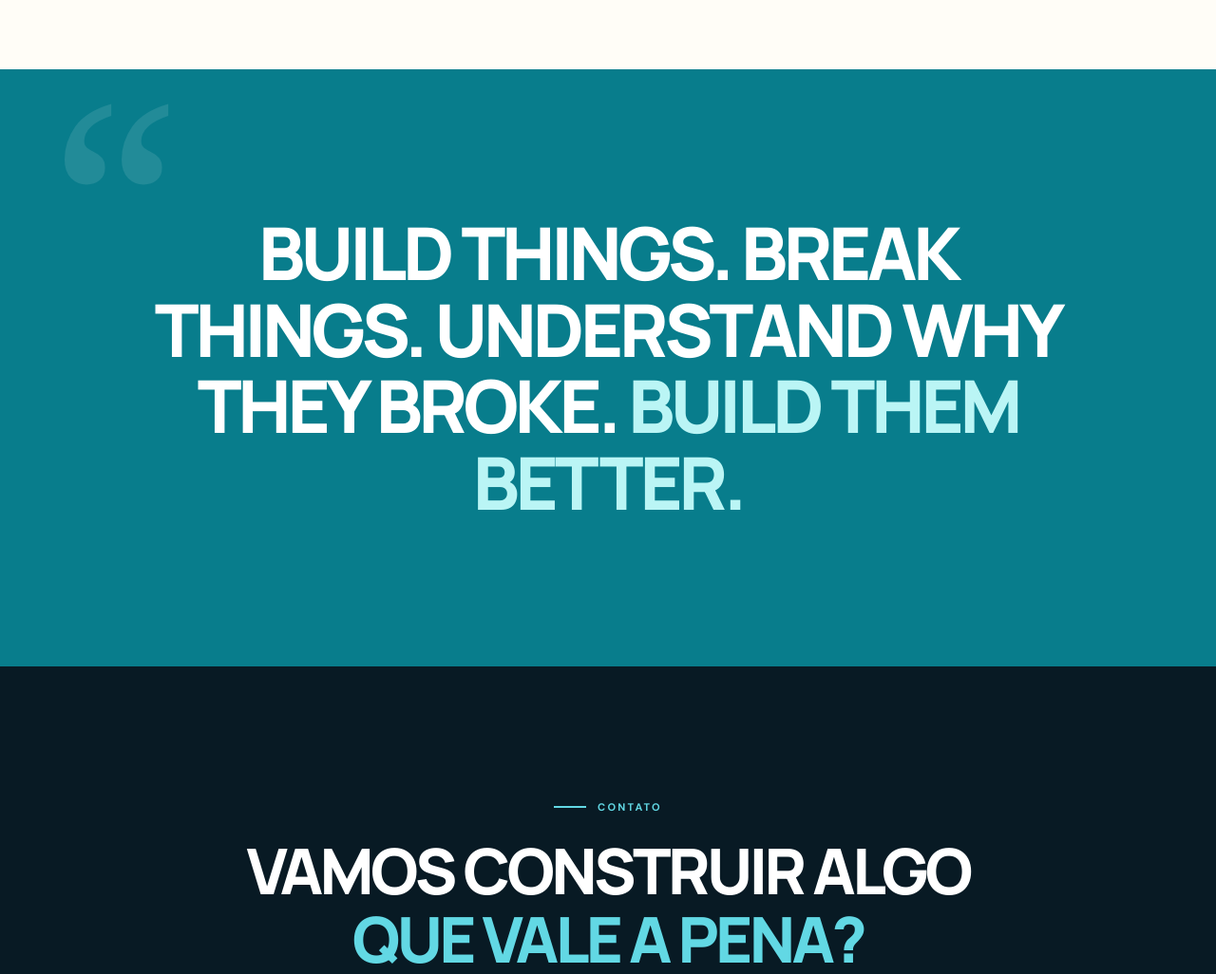
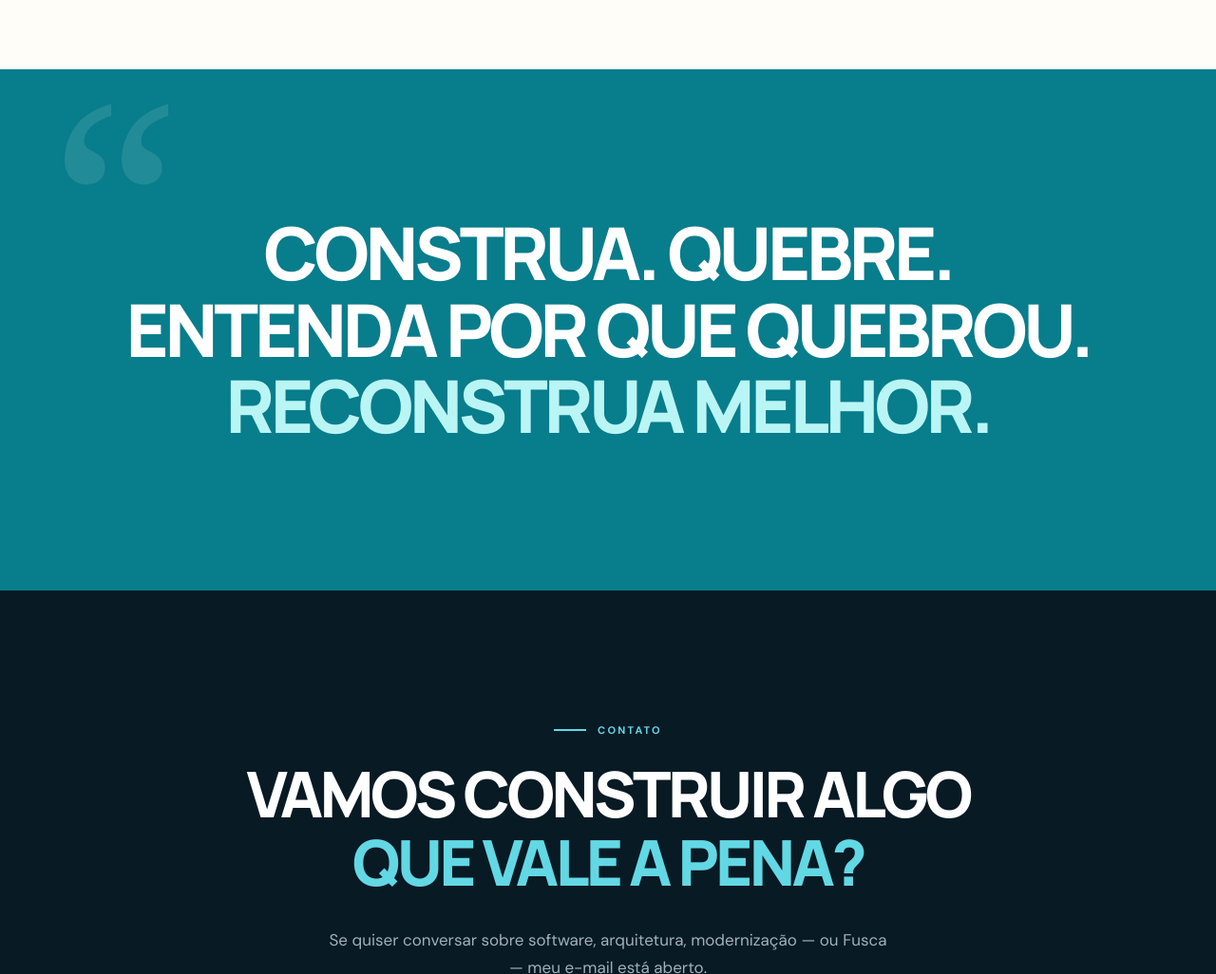
Before and after one commit to paulosantanalins/paulosantanalins.github.io, a plain HTML site: page index.html in a window 1280 px wide. Shown: the part 7100-8126 px from the top of the page at 95% size. Drawn offline with nearby package versions, Linux system fonts and the light colour scheme.

Commit message:
fix: traduz manifesto da pagina principal

```diff
--- a/index.html
+++ b/index.html
@@ -86,7 +86,7 @@
       </div>
     </section>
 
-    <section class="manifesto"><span>“</span><blockquote>BUILD THINGS. BREAK THINGS. UNDERSTAND WHY THEY BROKE. <em>BUILD THEM BETTER.</em></blockquote></section>
+    <section class="manifesto"><span>“</span><blockquote>CONSTRUA. QUEBRE. ENTENDA POR QUE QUEBROU. <em>RECONSTRUA MELHOR.</em></blockquote></section>
 
     <section class="contact" id="contato"><p class="eyebrow light">CONTATO</p><h2>VAMOS CONSTRUIR ALGO<br><em>QUE VALE A PENA?</em></h2><p>Se quiser conversar sobre software, arquitetura, modernização — ou Fusca — meu e-mail está aberto.</p><a class="button inverse" href="mailto:pedro.p.l.santana@gmail.com">Enviar um e-mail ↗</a></section>
   </main>
```
